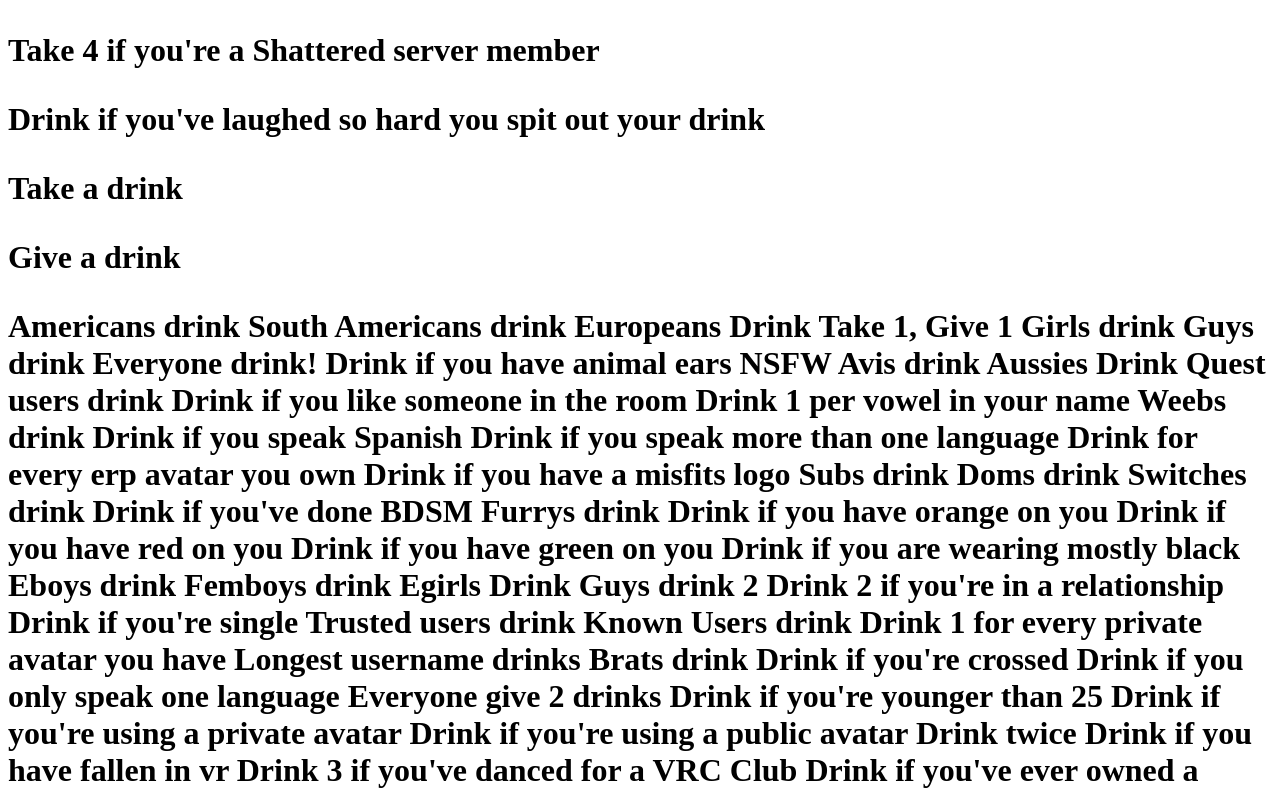
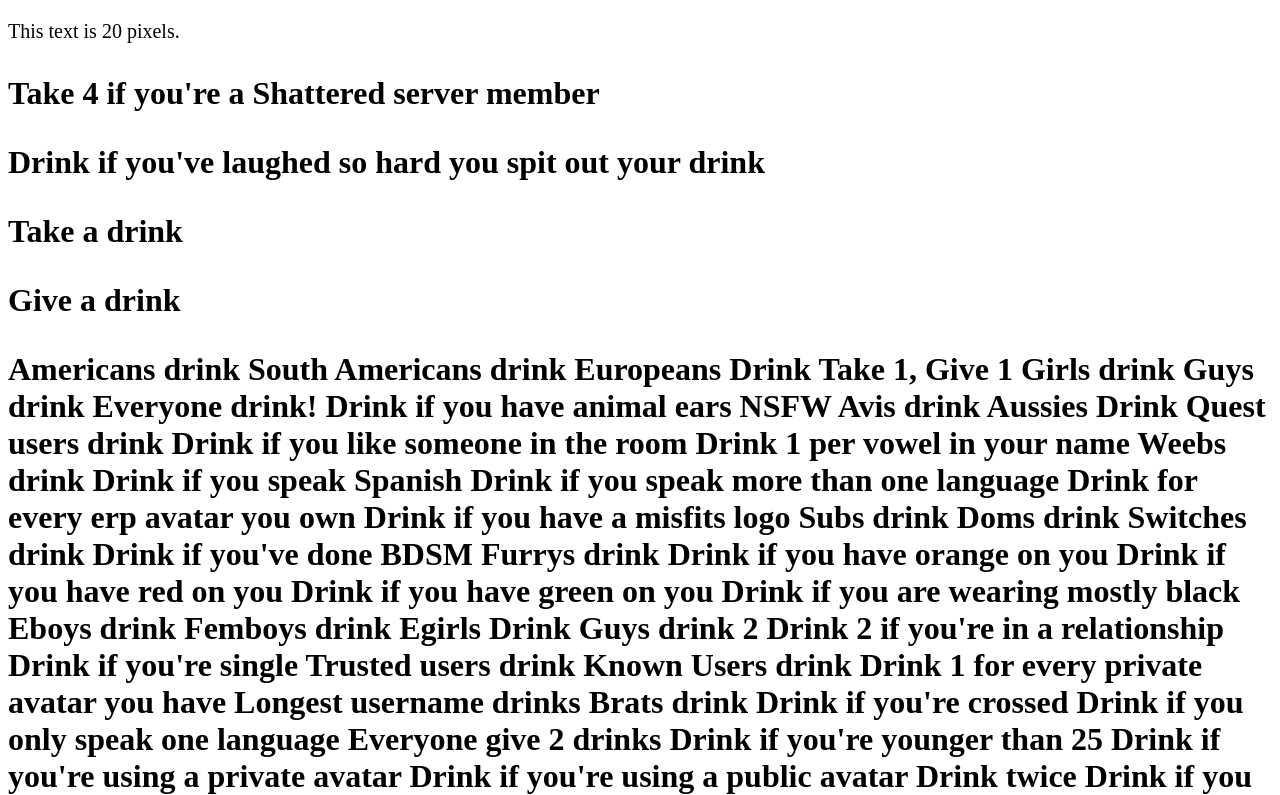
Before and after one commit to colurpixels-dev/ColurDrinkWheel, a plain HTML site: page index.html in a window 1280 px wide. Shown: the top 795 px of the page. Drawn offline with Linux system fonts and the light colour scheme.

Commit message:
Add paragraph with font size to index.html
Added a paragraph with 20px font size to the head.

```diff
--- a/index.html
+++ b/index.html
@@ -3,6 +3,7 @@
   <head>
     <meta charset="UTF-8" />
     <title>Colur Drink Wheel</title>
+    <p style="font-size: 20px;">This text is 20 pixels.</p>
   </head>
   <body>
     <h1>
```
